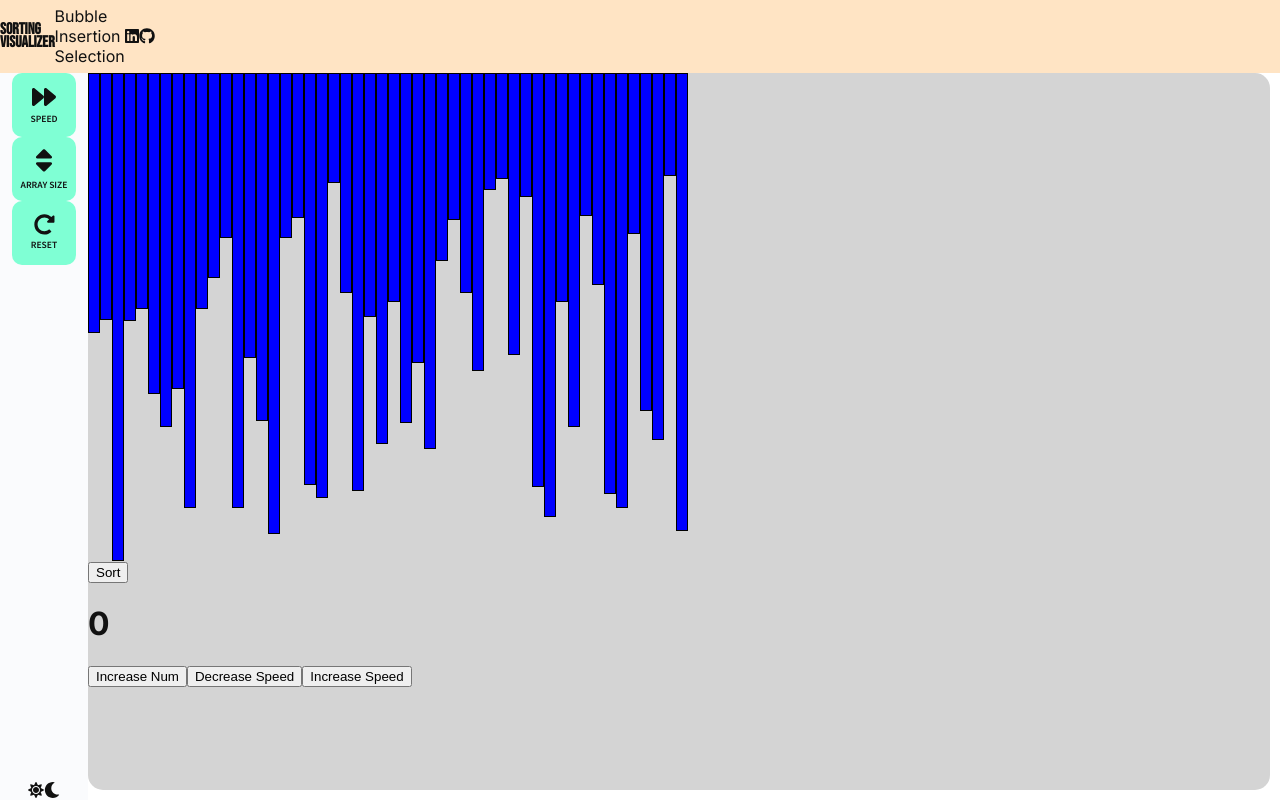
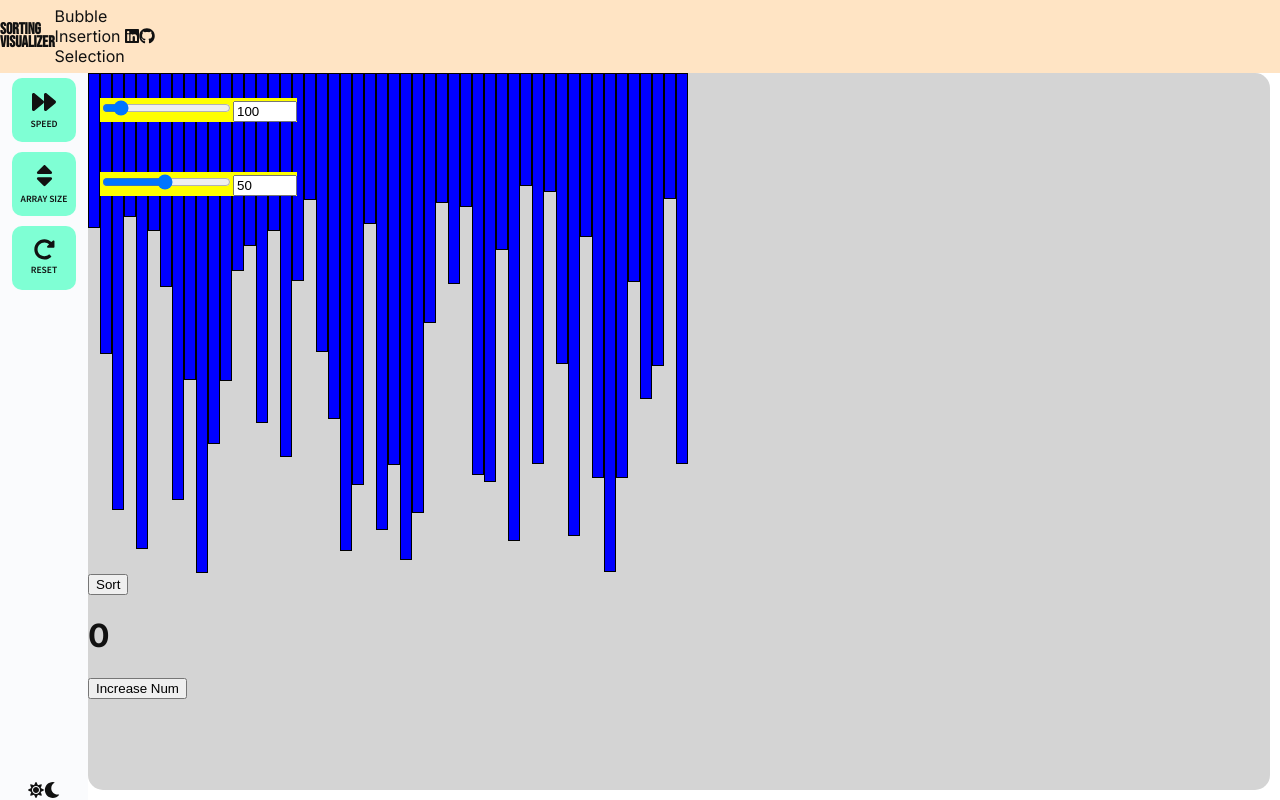
Before and after one commit to nickfarm27/sorting-visualizer, a React (Create React App) app: page / in a window 1280 px wide. Built offline with nearby package versions, Linux system fonts and the light colour scheme.

Commit message:
Create redux functionalities to manage the state of the array that is visualized

```diff
--- a/src/components/Body/MainArea/Visualizer.tsx
+++ b/src/components/Body/MainArea/Visualizer.tsx
@@ -1,60 +1,68 @@
 import React, { useEffect, useRef, useState } from "react";
+import { useAppDispatch, useAppSelector } from "../../../store/hooks";
+import { settingsActions } from "../../../store/settings-slice";
 import styles from "./Visualizer.module.scss";
-
-const randomArray = (length: number, min: number, max: number) =>
-    [...new Array(length)].map(() =>
-        Math.round(Math.random() * (max - min) + min)
-    );
-//? if you want intervals of 5
-// [...new Array(length)].map(() => Math.ceil((Math.random() * (max - min) + min)/5)*5);
 
 interface Props {}
 
 const Visualizer = (props: Props) => {
-    const [array, setArray] = useState(randomArray(50, 100, 500));
+    const array = useAppSelector((state) => state.settings.array);
+    const speed = useAppSelector((state) => state.settings.speed);
+    const dispatch = useAppDispatch();
+
     const [num, setNum] = useState(0);
-    const [speed, setSpeed] = useState(501);
+
     const speedRef = useRef(speed);
     speedRef.current = speed;
 
+    const refs = useRef(
+        [...new Array(array.length)].map(() => React.createRef<HTMLDivElement>())
+    );
+
+    useEffect(() => {
+        for (let i = 0; i< array.length; i++) {
+            refs.current[i] = refs.current[i] || React.createRef();
+        }
+    }, [array.length]);
+
     async function bubbleSort(array: Array<number>) {
         for (let i = 0; i < array.length; i++) {
-            for (let j = 0; j < array.length; j++) {
+            for (let j = 0; j < array.length - 1; j++) {
+                const curBarToSwap1 = refs.current[j].current;
+                const curBarToSwap2 = refs.current[j + 1].current;
+                if (curBarToSwap1)
+                    curBarToSwap1.style.backgroundColor = "green";
+                if (curBarToSwap2)
+                    curBarToSwap2.style.backgroundColor = "green";
+                await new Promise((r) =>
+                    setTimeout(r, 1000 - speedRef.current)
+                );
                 if (array[j] > array[j + 1]) {
                     let temp = array[j];
                     array[j] = array[j + 1];
                     array[j + 1] = temp;
-                    setArray(() => [...array]);
-                    await new Promise((r) => setTimeout(r, 100));
+                    dispatch(settingsActions.updateArray([...array]));
+                    await new Promise((r) =>
+                        setTimeout(r, 1000 - speedRef.current)
+                    );
                 }
+                if (curBarToSwap1) curBarToSwap1.style.backgroundColor = "blue";
+                if (curBarToSwap2) curBarToSwap2.style.backgroundColor = "blue";
             }
         }
-        return array;
+        await new Promise((r) => setTimeout(r, 1000 - speedRef.current));
     }
 
     function sortButtonHandler() {
         const newArray = [...array];
         bubbleSort(newArray);
-        // setTimeout(() => {
-        //     setArray(newArray);
-        // }, 1000)
     }
 
     async function increaseNumHandler() {
         for (let i = 0; i < 100; i++) {
             setNum((prevNum) => prevNum + 1);
-            await new Promise((r) => setTimeout(r, speedRef.current));
+            await new Promise((r) => setTimeout(r, 1000 - speedRef.current));
         }
-    }
-
-    function decreaseSpeedHandler() {
-        if (speed > 250) {
-            setSpeed((prevSpeed) => prevSpeed - 250);
-        }
-    }
-
-    function increaseSpeedHandler() {
-        setSpeed((prevSpeed) => prevSpeed + 500);
     }
 
     return (
@@ -71,6 +79,7 @@ const Visualizer = (props: Props) => {
                                 border: "solid black 1px",
                                 transition: "all 100ms ease",
                             }}
+                            ref={refs.current[index]}
                         ></div>
                     );
                 })}
@@ -78,8 +87,6 @@ const Visualizer = (props: Props) => {
             <button onClick={sortButtonHandler}>Sort</button>
             <h1>{num}</h1>
             <button onClick={increaseNumHandler}>Increase Num</button>
-            <button onClick={decreaseSpeedHandler}>Decrease Speed</button>
-            <button onClick={increaseSpeedHandler}>Increase Speed</button>
         </div>
     );
 };
--- a/src/components/Body/SettingsBar/Icons/Icon.module.scss
+++ b/src/components/Body/SettingsBar/Icons/Icon.module.scss
@@ -7,10 +7,11 @@
     justify-content: center;
     background-color: aquamarine;
     border-radius: 10px;
-    margin: 0;
+    margin: 5px 0;
     padding: 0;
     height: 64px;
     width: 64px;
+    cursor: pointer;
 }
 
 .name {
@@ -19,5 +20,12 @@
     padding: 0;
     font-size: 0.6rem;
     font-weight: 600;
-    cursor: default;
+    cursor: pointer;
+    user-select: none;
 }
+
+.slider-input {
+    position: absolute;
+    left: 100px;
+    z-index: 10;
+}
--- a/src/components/Body/SettingsBar/Icons/Icon.tsx
+++ /dev/null
@@ -1,21 +0,0 @@
-import React from "react";
-import { FontAwesomeIcon } from "@fortawesome/react-fontawesome";
-import { IconDefinition } from "@fortawesome/fontawesome-svg-core";
-import styles from "./Icon.module.scss"
-
-interface Props {
-    icon: IconDefinition;
-    name: string;
-    fontSize: string;
-}
-
-const Icon = (props: Props) => {
-    return (
-        <div className={styles.icon}>
-            <FontAwesomeIcon icon={props.icon} style={{fontSize: props.fontSize}} />
-            <p className={styles.name}>{props.name}</p>
-        </div>
-    );
-};
-
-export default Icon;
--- /dev/null
+++ b/src/components/Body/SettingsBar/Icons/IconWithSliderInput.tsx
@@ -0,0 +1,37 @@
+import React from "react";
+import { FontAwesomeIcon } from "@fortawesome/react-fontawesome";
+import { IconDefinition } from "@fortawesome/fontawesome-svg-core";
+import { ActionCreatorWithPayload } from "@reduxjs/toolkit";
+import SliderInput from "./SliderInput";
+import styles from "./Icon.module.scss";
+
+interface Props {
+    icon: IconDefinition;
+    name: string;
+    fontSize: string;
+    min: number;
+    max: number;
+    value: number;
+    action: ActionCreatorWithPayload<number, string>;
+}
+
+const IconWithSliderInput = (props: Props) => {
+    return (
+        <div className={styles.icon}>
+            <FontAwesomeIcon
+                icon={props.icon}
+                style={{ fontSize: props.fontSize }}
+            />
+            <p className={styles.name}>{props.name}</p>
+            <SliderInput
+                class={styles["slider-input"]}
+                min={props.min}
+                max={props.max}
+                value={props.value}
+                action={props.action}
+            />
+        </div>
+    );
+};
+
+export default IconWithSliderInput;
--- /dev/null
+++ b/src/components/Body/SettingsBar/Icons/NormalIcon.tsx
@@ -0,0 +1,33 @@
+import { IconDefinition } from '@fortawesome/fontawesome-svg-core';
+import { FontAwesomeIcon } from '@fortawesome/react-fontawesome';
+import { ActionCreatorWithoutPayload } from '@reduxjs/toolkit';
+import React from 'react'
+import { useAppDispatch } from '../../../../store/hooks';
+import styles from "./Icon.module.scss";
+
+interface Props {
+    icon: IconDefinition;
+    name: string;
+    fontSize: string;
+    action: ActionCreatorWithoutPayload<string>;
+}
+
+const NormalIcon = (props: Props) => {
+    const dispatch = useAppDispatch();
+
+    const handleClick = () => {
+        dispatch(props.action())
+    }
+
+    return (
+        <div className={styles.icon} onClick={handleClick}>
+            <FontAwesomeIcon
+                icon={props.icon}
+                style={{ fontSize: props.fontSize }}
+            />
+            <p className={styles.name}>{props.name}</p>
+        </div>
+    )
+}
+
+export default NormalIcon
--- /dev/null
+++ b/src/components/Body/SettingsBar/Icons/SliderInput.tsx
@@ -0,0 +1,37 @@
+import { ActionCreatorWithPayload } from "@reduxjs/toolkit";
+import React from "react";
+import { useAppDispatch } from "../../../../store/hooks";
+
+interface Props {
+    class: string;
+    min: number;
+    max: number;
+    value: number;
+    action: ActionCreatorWithPayload<number, string>;
+}
+
+const SliderInput = (props: Props) => {
+    const dispatch = useAppDispatch();
+
+    const rangeInputChangeHandler = (e: React.FormEvent<HTMLInputElement>) => {
+        dispatch(props.action(Number(e.currentTarget.value)))
+    }
+    const numberInputChangeHandler = (e: React.FormEvent<HTMLInputElement>) => {
+        const value = Number(e.currentTarget.value);
+        if (value < props.min) {
+            dispatch(props.action(props.min))
+        } else {
+            dispatch(props.action(value))
+        }
+        console.log(value);
+    }
+
+    return (
+        <div className={props.class} style={{backgroundColor: "yellow"}}>
+            <input type="range" min={props.min} max={props.max} onChange={rangeInputChangeHandler} value={props.value} />
+            <input type="number" min={props.min} max={props.max} onChange={numberInputChangeHandler} value={props.value} />
+        </div>
+    );
+};
+
+export default SliderInput;
--- a/src/components/Body/SettingsBar/SettingsBar.tsx
+++ b/src/components/Body/SettingsBar/SettingsBar.tsx
@@ -4,18 +4,43 @@ import {
     faSort,
     faRedoAlt,
 } from "@fortawesome/free-solid-svg-icons";
-import Icon from "./Icons/Icon";
 import styles from "./SettingsBar.module.scss";
 import ThemeIcon from "./Icons/ThemeIcon";
+import { useAppSelector } from "../../../store/hooks";
+import { settingsActions } from "../../../store/settings-slice";
+import NormalIcon from "./Icons/NormalIcon";
+import IconWithSliderInput from "./Icons/IconWithSliderInput";
 
 interface Props {}
 
 const SettingsBar = (props: Props) => {
+    const speed = useAppSelector((state) => state.settings.speed);
+    const arraySize = useAppSelector((state) => state.settings.arraySize);
+    const changeSpeedAction = settingsActions.changeSpeed;
+    const changeArraySizeAction = settingsActions.changeArraySize;
+    const resetArrayAction = settingsActions.resetArray;
+
     return (
         <div className={styles["settings-bar"]}>
-            <Icon icon={faForward} name="SPEED" fontSize="1.5rem" />
-            <Icon icon={faSort} name="ARRAY SIZE" fontSize="1.8rem" />
-            <Icon icon={faRedoAlt} name="RESET" fontSize="1.3rem" />
+            <IconWithSliderInput
+                icon={faForward}
+                name="SPEED"
+                fontSize="1.5rem"
+                min={1}
+                max={999}
+                value={speed}
+                action={changeSpeedAction}
+            />
+            <IconWithSliderInput
+                icon={faSort}
+                name="ARRAY SIZE"
+                fontSize="1.7rem"
+                min={3}
+                max={100}
+                value={arraySize}
+                action={changeArraySizeAction}
+            />
+            <NormalIcon icon={faRedoAlt} name="RESET" fontSize="1.3rem" action={resetArrayAction} />
             <ThemeIcon />
         </div>
     );
--- a/src/index.tsx
+++ b/src/index.tsx
@@ -3,10 +3,14 @@ import ReactDOM from 'react-dom';
 import './index.scss';
 import App from './App';
 import reportWebVitals from './reportWebVitals';
+import { Provider } from 'react-redux';
+import store from './store';
 
 ReactDOM.render(
   <React.StrictMode>
-    <App />
+    <Provider store={store}>
+      <App />
+    </Provider>
   </React.StrictMode>,
   document.getElementById('root')
 );
--- /dev/null
+++ b/src/store/hooks.ts
@@ -0,0 +1,6 @@
+import { TypedUseSelectorHook, useDispatch, useSelector } from "react-redux";
+import type { RootState, AppDispatch } from "./index";
+
+// Use throughout your app instead of plain `useDispatch` and `useSelector`
+export const useAppDispatch = () => useDispatch<AppDispatch>();
+export const useAppSelector: TypedUseSelectorHook<RootState> = useSelector;
--- /dev/null
+++ b/src/store/settings-slice.ts
@@ -0,0 +1,49 @@
+import { createSlice, PayloadAction } from "@reduxjs/toolkit";
+import type { RootState } from "./index";
+
+const randomArray = (length: number, min: number, max: number) =>
+    [...new Array(length)].map(() =>
+        Math.round(Math.random() * (max - min) + min)
+    );
+//? if you want intervals of 5
+// [...new Array(length)].map(() => Math.ceil((Math.random() * (max - min) + min)/5)*5);
+
+interface SettingsState {
+    speed: number;
+    arraySize: number;
+    chosenAlgorithm: string;
+    array: Array<number>;
+}
+
+const initialState: SettingsState = {
+    speed: 100,
+    arraySize: 50,
+    chosenAlgorithm: "BUBBLE",
+    array: randomArray(50, 100, 500),
+};
+
+const settingsSlice = createSlice({
+    name: "settings",
+    initialState: initialState,
+    reducers: {
+        changeArraySize: (state, action: PayloadAction<number>) => {
+            state.arraySize = action.payload;
+            state.array = randomArray(action.payload, 100, 500)
+        },
+        changeSpeed: (state, action: PayloadAction<number>) => {
+            state.speed = action.payload;
+        },
+        updateArray: (state, action: PayloadAction<Array<number>>) => {
+            state.array = action.payload;
+        },
+        resetArray: (state) => {
+            state.array = randomArray(state.arraySize, 100, 500)
+        }
+    },
+});
+
+export const settingsActions = settingsSlice.actions;
+
+export const selectSettings = (state: RootState) => state.settings;
+
+export default settingsSlice.reducer;
```
Also changed, not shown: src/store/index.ts (+10 -2 lines).
